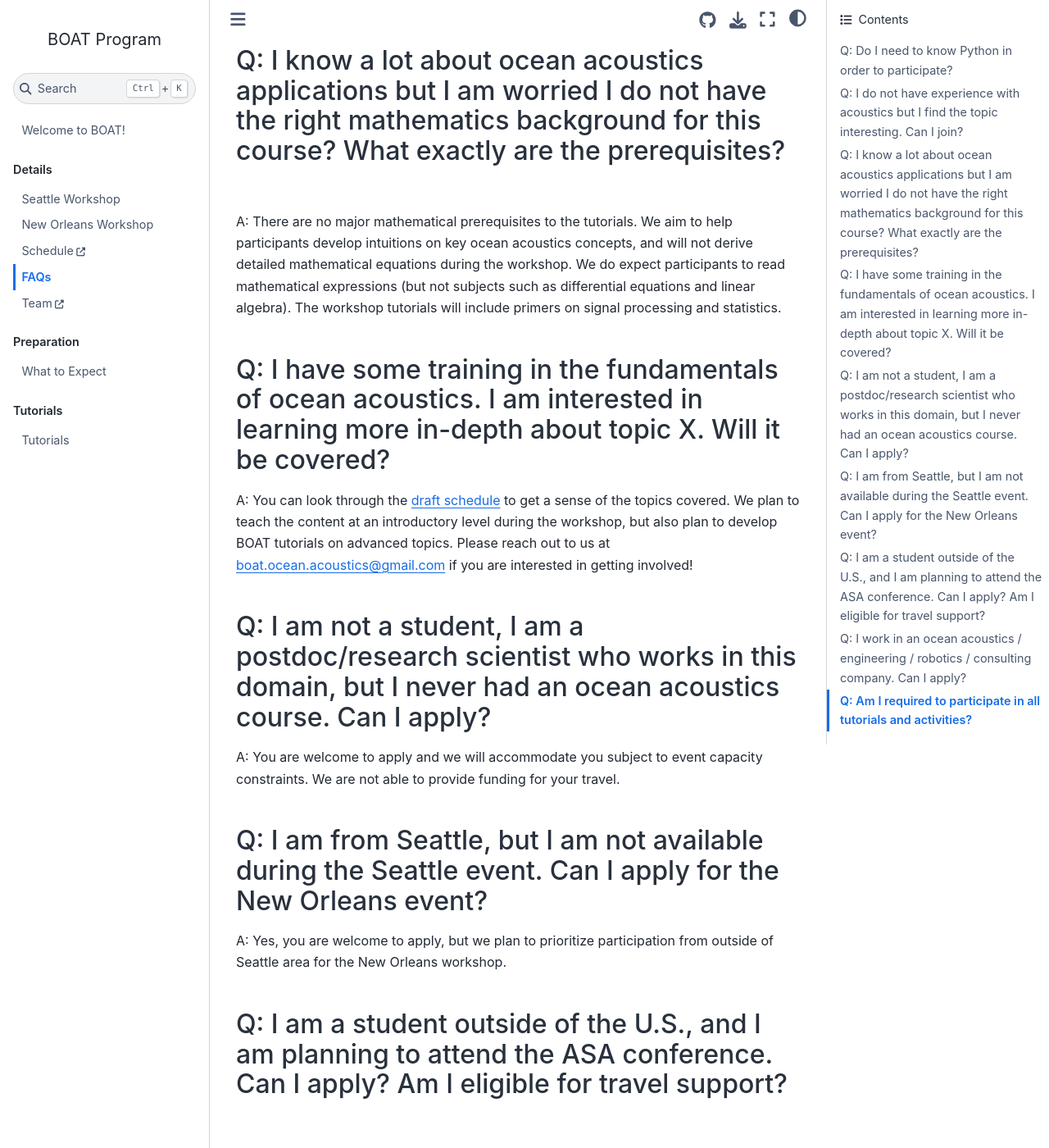
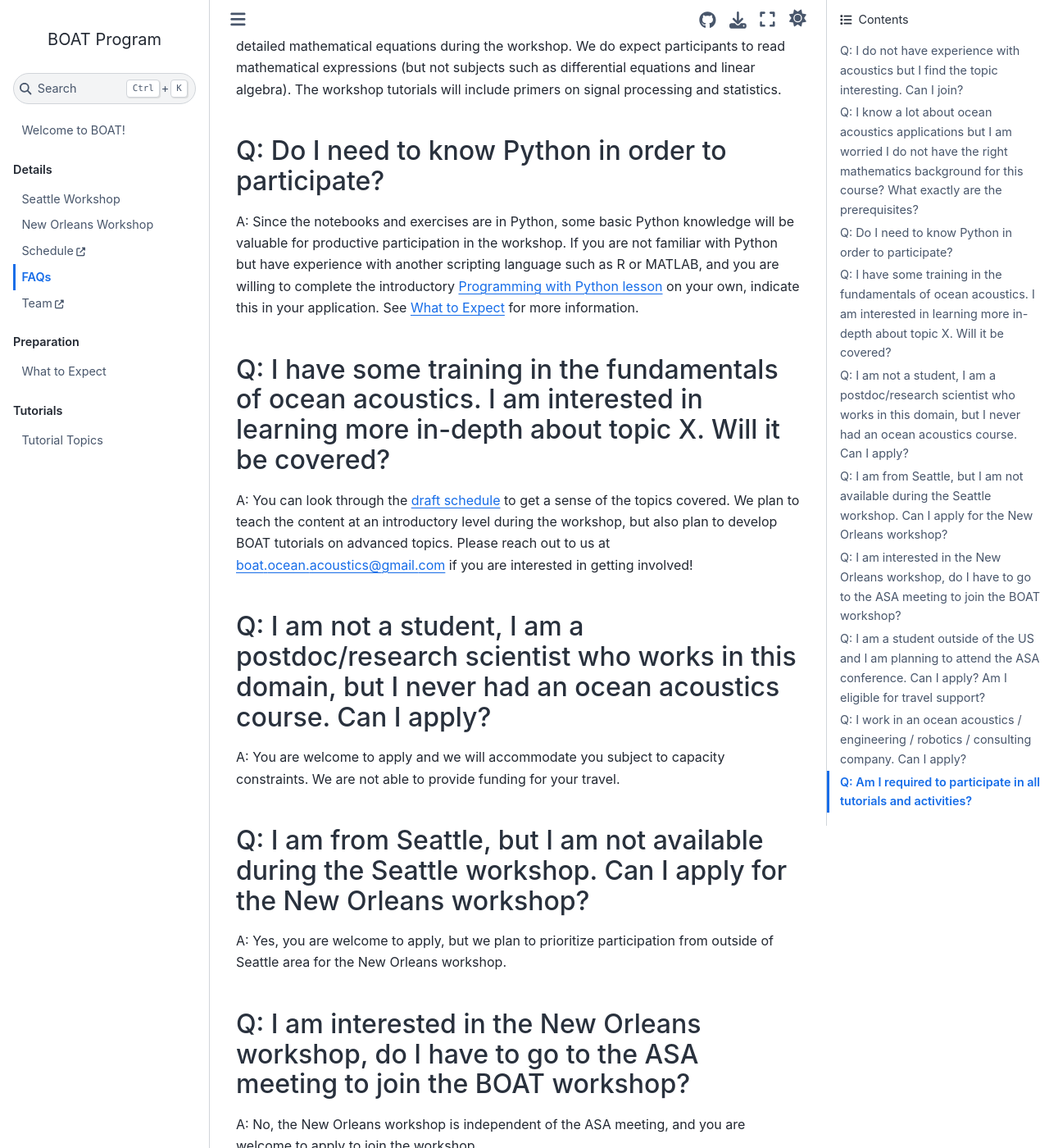
Before and after one commit to BOAT-ocean-acoustics/boat-website, a Jupyter Book: the page built from book/faq.md, in a window 1280 px wide and 1400 px high, scrolled down 718 px. Shown: the whole window at 82% size. Built offline with Jupyter Book 1.0.4 settings and Sphinx 7.4.7 and the Sphinx Book theme 1.1.4, drawn with Linux system fonts in a browser that asks for light colours; pages that are not in the unit, such as notebooks, are missing from menus; some of the changed text lies outside the part shown.

Commit message:
More wording tweak for landing and welcome pages + other cross linkages (#45)
* add welcome text and image

* reduce text

* add focus and current status

* tweak landing page and welcome page intro

* tweak welcome page wording

* more tweaks

* change wording

* remove repetition

* fix wording in welcome page

* tweak sections in welcome

* link tutorial topics from welcome page

* remove initial heading

* more wording tweaks

* add boldin

* change wording re advanced python

* link FAQ from what to expect

* cross link faq and what to expect

* add Q about whether need to attend ASA

* tweak landing page

* fix link in FAQ

* small faq  wording tweak

* fix typo

* tweak table

* fix to light theme

* wrap in p

* add html context

* fix indent

* add recursive

* set theme to light

* test toggle swtichg

* remove switcher

* remove quotes

````diff
--- a/book/_config.yml
+++ b/book/_config.yml
@@ -61,6 +61,7 @@
 bibtex_bibfiles:
   - references.bib
 sphinx:
+  recursive_update: true  # needed to default to light mode
   config:
     bibtex_reference_style: author_year  # or label, super, \supercite
     nb_merge_streams: true # stdout lines combined in output
@@ -69,6 +70,14 @@
             - jupytext.reads
             - fmt: py:percent
     suppress_warnings: [myst.header]
+    # Default to light mode
+    # See: https://pydata-sphinx-theme.readthedocs.io/en/stable/user_guide/light-dark.html#configure-default-theme-mode
+    html_context:
+      default_mode: light
+    html_theme_options:
+      navbar_end: [navbar-icon-links]  # somehow this does not work
+
+
 
 # Add GitHub buttons to your book
 # See https://jupyterbook.org/customize/config.html#add-a-link-to-your-repository
--- a/book/faq.md
+++ b/book/faq.md
@@ -12,16 +10,22 @@
 ##### Q: I know a lot about ocean acoustics applications but I am worried I do not have the right mathematics background for this course? What exactly are the prerequisites?
 A: There are no major mathematical prerequisites to the tutorials. We aim to help participants develop intuitions on key ocean acoustics concepts, and will not derive detailed mathematical equations during the workshop. We do expect participants to read mathematical expressions (but not subjects such as differential equations and linear algebra). The workshop tutorials will include primers on signal processing and statistics.
 
+##### Q: Do I need to know Python in order to participate?
+A: Since the notebooks and exercises are in Python, some basic Python knowledge will be valuable for productive participation in the workshop. If you are not familiar with Python but have experience with another scripting language such as R or MATLAB, and you are willing to complete the introductory [Programming with Python lesson](https://swcarpentry.github.io/python-novice-inflammation/) on your own, indicate this in your application. See [](#what-to-expect) for more information.
+
 ##### Q: I have some training in the fundamentals of ocean acoustics. I am interested in learning more in-depth about topic X.  Will it be covered?
-A: You can look through the [draft schedule](https://boat-ocean-acoustics.github.io/boat-website/index.html?jump_to=schedule) to get a sense of the topics covered. We plan to teach the content at an introductory level during the workshop, but also plan to develop BOAT tutorials on advanced topics. Please reach out to us at {{ contact_email }} if you are interested in getting involved!
+A: You can look through the [draft schedule](https://boat-ocean-acoustics.github.io/index.html?jump_to=schedule) to get a sense of the topics covered. We plan to teach the content at an introductory level during the workshop, but also plan to develop BOAT tutorials on advanced topics. Please reach out to us at {{ contact_email }} if you are interested in getting involved!
 
 ##### Q: I am not a student, I am a postdoc/research scientist who works in this domain, but I never had an ocean acoustics course. Can I apply?
-A: You are welcome to apply and we will accommodate you subject to event capacity constraints. We are not able to provide funding for your travel.
+A: You are welcome to apply and we will accommodate you subject to capacity constraints. We are not able to provide funding for your travel.
 
-##### Q: I am from Seattle, but I am not available during the Seattle event. Can I apply for the New Orleans event?
+##### Q: I am from Seattle, but I am not available during the Seattle workshop. Can I apply for the New Orleans workshop?
 A: Yes, you are welcome to apply, but we plan to prioritize participation from outside of Seattle area for the New Orleans workshop.
 
-##### Q: I am a student outside of the U.S., and I am planning to attend the ASA conference. Can I apply? Am I eligible for travel support?
+##### Q: I am interested in the New Orleans workshop, do I have to go to the ASA meeting to join the BOAT workshop?
+A: No, the New Orleans workshop is independent of the ASA meeting, and you are welcome to apply to join the workshop.
+
+##### Q: I am a student outside of the US and I am planning to attend the ASA conference. Can I apply? Am I eligible for travel support?
 A: Yes, you are welcome to apply to join the workshop. We are not able to support travel from outside of the U.S., or support students studying in institutions outside of the U.S.
 
 ##### Q: I work in an ocean acoustics / engineering / robotics / consulting company. Can I apply?
--- a/book/intro.md
+++ b/book/intro.md
@@ -1,29 +1,22 @@
 # Welcome to {{hackweek}}!
+
+The Bridge to Ocean Acoustics and Technology (BOAT) program aims to broaden access to ocean acoustics by empowering learners to explore and advance the field through collaboration and shared knowledge. We focus on:
+1) Developing open, executable, and web-hosted tutorials that encapsulate fundamental ocean acoustics knowledge and techniques as living documents.
+2) Growing the ocean acoustics education and research community through interactive and collaborative workshops.
+
+![](./img/boat_diagram.png)
+
+
+## The BOAT philosophy
+
+In BOAT, we **emphasize the development of physical and mathematical intuitions behind equations through hands-on computational examples**, and use interactive "widgets" in executable tutorials to inspire and motivate learners to dive deeper into specific topics of their choice.
+
+Below is an example "widget" in Python that demonstrates how the beampattern of a circular piston transducer changes with sound frequency and aperture radius.
 
 ![](./img/beampattern_demo.gif)
 
-The Bridge to Ocean Acoustics and Technology (BOAT) program aims to "open up the funnel" of student intake to ocean acoustics, and preserve the institutional knowledge in this field in an interactive, accessible, and attractive form. We focus on:
-1) Create open, executable, and web-hosted tutorials that encapsulate fundamental ocean acoustics knowledge and techniques as living documents, and
-2) Grow the ocean acoustics education and research community through education and collaborative resource deveopment workshops.
 
-In the current pilot stage, we are building tutorials on fundamental ocean acoustics concepts that can serve as "blueprints" for further developments on more advanced topics.
-
-Our long-term goal is to build a strong learner-research-contributor community who jointly support this program to expand access to ocean acoustics theory and practice and to recruit the next generation of talent to this field.
-
-
-<!--📖 On this JupyterBook website you'll find [tutorials](tutorials/index). All tutorials are Jupyter Notebooks,
-designed to be run interactively, but also rendered on this website for convenience.-->
-
-<!-- 👩‍💻 During a Hackweek teams work collaboratively on different projects. Read more about the projects and results on our [projects page](projects/index) -->
-
-<!-- 💡 Learn more about hackweeks hosted by the [University of Washington eScience Institute](https://uwhackweek.github.io/hackweeks-as-a-service/intro.html), or check out our publication describing the hackweek educational model {cite:p}`Huppenkothen2018`. -->
-
-
-## The BOAT Philosophy
-
-We build open, executable tutorials to connect learners to ocean acoustics knowledge on modern computing infrastructure.
-
-![](./img/boat_diagram.png)
+Looking ahead, we envision maintaining a collection of tutorial modules backed by a persistent cloud-hosted computing environment, to a space for the ocean acoustics community to learn and explore collaboratively beyond in-person or virtual workshops.
 
 
 
@@ -32,5 +25,6 @@
 :class: seealso
 * [Seattle workshop](./workshop_seattle) (March 24-25, 2025)
 * [New Orleands workshop](./workshop_new_orleans) (May 17-18, 2025)
-* GitHub organization: {{ github_org_url}}
+* Check out the [topics](#tutorial-topics) we will cover in these workshops!
 ```
+<!-- * GitHub organization: {{ github_org_url }} -->
--- a/book/preliminary/index.md
+++ b/book/preliminary/index.md
@@ -1,3 +1,4 @@
+(what-to-expect)=
 # What to Expect
 
 ## Workshop format
@@ -14,10 +15,15 @@
 
 ## Programming experience
 
-All executable workshop materials will be written in Python. Therefore, we expect participants to have some experience with scripting programming languages, such as Python, Matlab, and R. If you are not familiar with Python, check out the Software Carpentry [core lessons](https://software-carpentry.org/lessons/#core-lessons-in-english):
+All executable workshop materials will be written in Python. Therefore, we expect participants to have some experience with scripting programming languages, such as Python, Matlab, and R. If you are not familiar with Python, complete the Software Carpentry [core lessons](https://software-carpentry.org/lessons/#core-lessons-in-english) prior to the workshop, including:
 - [Programming with Python](https://swcarpentry.github.io/python-novice-inflammation/)
 - [Plotting and programming with Python](https://swcarpentry.github.io/python-novice-gapminder/)
 
 The focus of the workshop will be on ocean acoustics, and the goal of the executable tutorials is to ensure theoretical concepts are introduced alongside hands-on implementations for participants to develop physical intuitions behind the equations.
 
-Due to the short timespan of the workshop,  If you are interested in learning more useful Python packages, checkout Project Pythia [Foundations](https://foundations.projectpythia.org/landing-page.html).
+Advanced Python skills are not required for the workshop, but if you are interested in learning more useful Python packages, check out the Project Pythia [Foundations](https://foundations.projectpythia.org/landing-page.html).
+
+
+## Other questions
+
+Check out our [FAQs](#faq) for other questions you may have!
--- a/book/tutorials/index.md
+++ b/book/tutorials/index.md
@@ -1,4 +1,5 @@
-# Tutorials
+(tutorial-topics)=
+# Tutorial Topics
 
 During the BOAT workshop, we will focus on developing physical intuitions behind the equations for key ocean acoustics concepts. We aim for providing an on-ramp for participants to be able to think about ocean acoustics problems in a holistic manner. Therefore, workshop tutorials are designed to be interactive and provide materials at a conceptual level with ample hands-on exercises. Participants will also work with real-world ocean acoustics data in small groups.
 
@@ -8,7 +9,7 @@
 
 
 ## Acoustics
-| Session | Topics | Tutorials, recording, extended readings |
+| Session | Topics | Links |
 | ----- | --------- | ----- |
 | Sources | <ul> <li>Natural and human-made sources</li> <li>Signal types</li> <li>Sound pressure level</li> <li>Transmission beam pattern</li> </ul> | Coming soon! |
 | Receivers | <ul> <li>Sensitivity</li> <li>Receiving beam pattern</li> <li> Sources contributing to soundscape </li> </ul> | Coming soon! |
--- a/cookiecutter.yaml
+++ b/cookiecutter.yaml
@@ -4,7 +4,7 @@
 #  url: https://forms.gle/CAE6CoxsC3ftPnHcA
 #  title: Application coming soon
 banner:
-  description: A community-supported education program for ocean acoustics theory and practice.
+  description: An open education program for ocean acoustics via executable tutorials.
   start_date: ''
   end_date: ''
   year: ''
````
Also changed, not shown: other parts of book/faq.md (+1 -3 lines), 1 other file.
